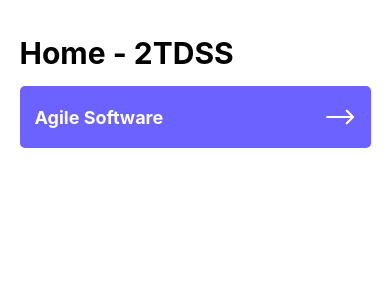
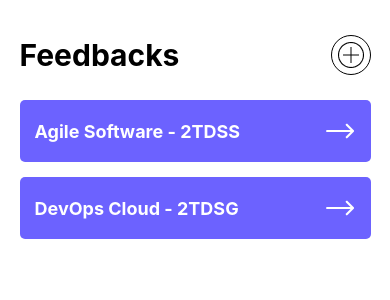
Before and after one commit to GabrielCordeiro2412/rateit, a React Native app: screen /TelaHome in a window 390 px wide. Shown: the top 300 px of the page. Built offline with nearby package versions, Linux system fonts and the light colour scheme.

Commit message:
Melhorias

```diff
--- a/src/views/Home/TelaHome.js
+++ b/src/views/Home/TelaHome.js
@@ -45,8 +45,54 @@ export default function TelaHome() {
   }
 
   const [className, setClassName] = useState("2TDSS");
-  const [professor, setProfessor] = useState(false);
+  const [professor, setProfessor] = useState(true);
   const [aula, setAula] = useState("Agile Software");
+  const [salas, setSalas] = useState([
+    {
+      id: 1,
+      sala: "Agile Software",
+      turma: "2TDSS",
+      feedbacks: [
+        {
+          id: 1,
+          descricao: "Gostei muito da aula, nota 5",
+          nota: 1,
+        },
+        {
+          id: 1,
+          descricao: "Gostei muito da aula, nota 5",
+          nota: 1,
+        },
+        {
+          id: 1,
+          descricao: "Gostei muito da aula, nota 5",
+          nota: 5,
+        },
+      ],
+    },
+    {
+      id: 2,
+      sala: "DevOps Cloud",
+      turma: "2TDSG",
+      feedbacks: [
+        {
+          id: 1,
+          descricao: "Gostei muito da aula, nota 5",
+          nota: 5,
+        },
+        {
+          id: 1,
+          descricao: "Gostei muito da aula, nota 5",
+          nota: 5,
+        },
+        {
+          id: 1,
+          descricao: "Gostei muito da aula, nota 5",
+          nota: 5,
+        },
+      ],
+    },
+  ]);
 
   const navigator = useNavigation();
 
```
